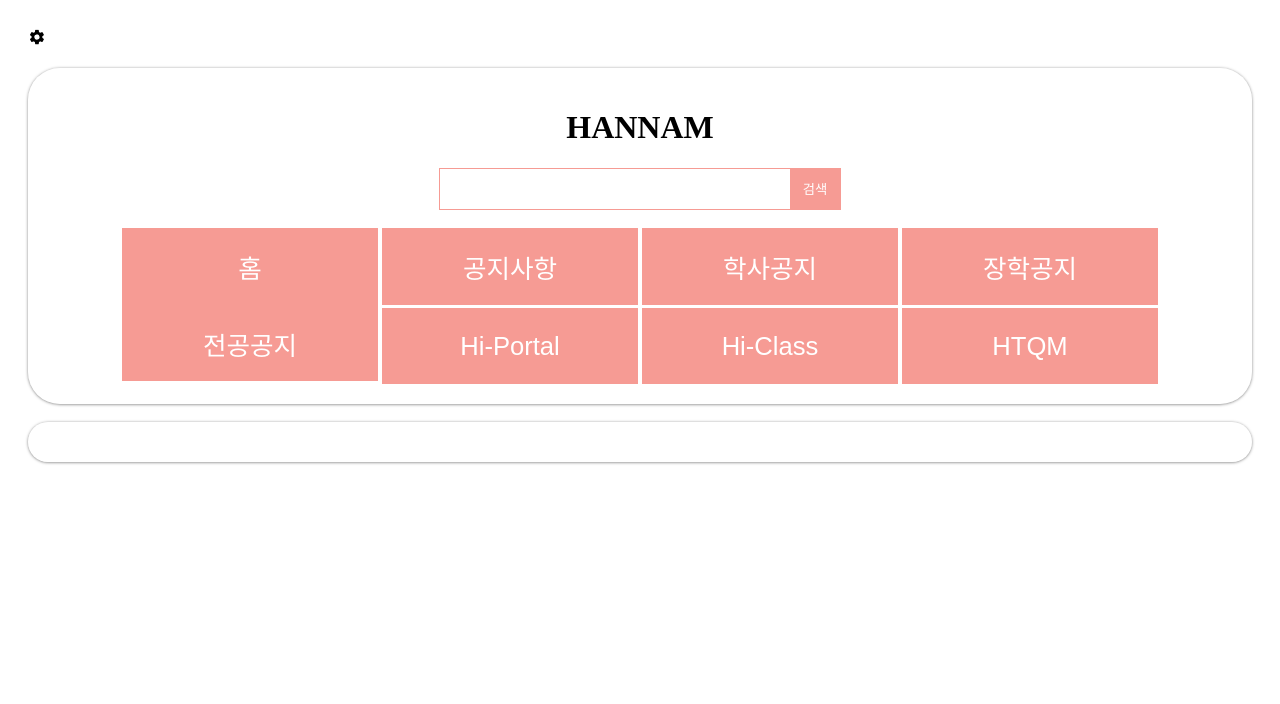
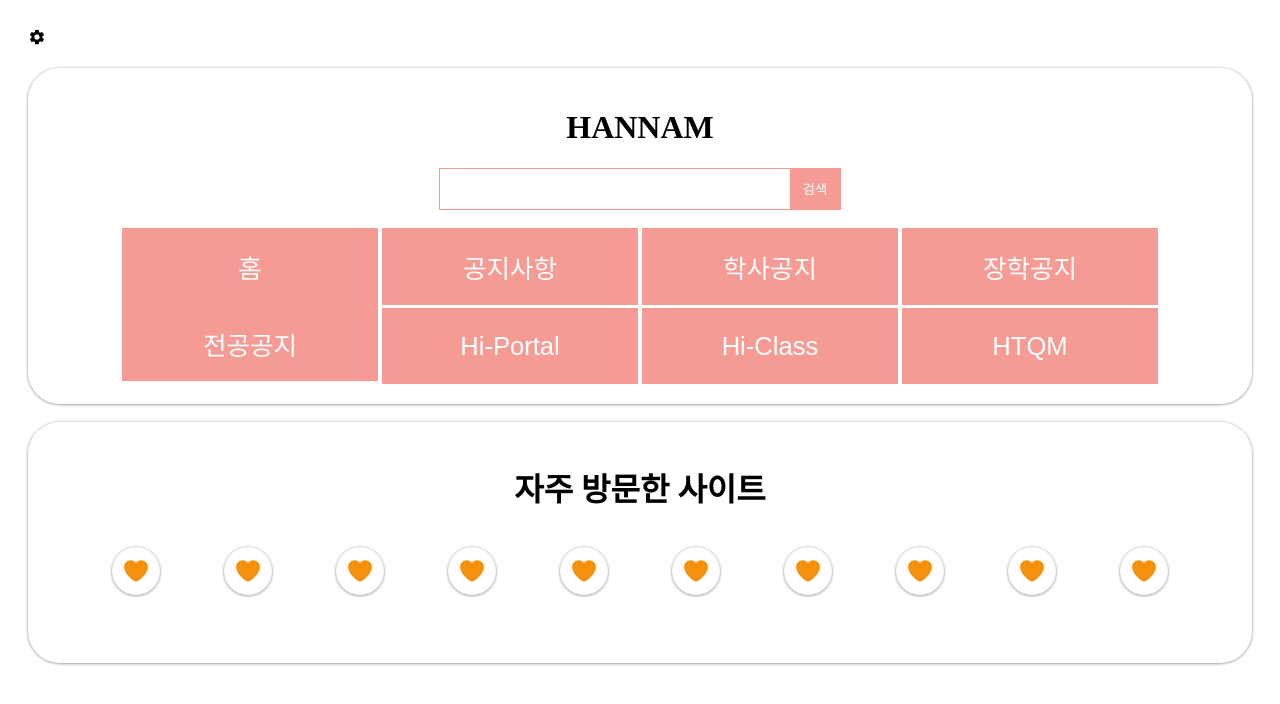
Before and after one commit to nohhow/hnu-notice, a browser extension: page index.html in a window 1280 px wide. Drawn offline with Linux system fonts and the light colour scheme.

Commit message:
자주 방문한 사이트 기능 추가 및 UI 변경

```diff
--- a/index.html
+++ b/index.html
@@ -3,6 +3,8 @@
 <head>
 	<meta charset="utf-8">
 	<title>새 탭</title>
+
+
 	<style>
 		#bg-white-r{
 			background-color: rgba( 255, 255, 255, 0.5 );
@@ -93,46 +95,71 @@
 			color: #ffffff;
 		}
 
-		/* style 코드 출처 : https://codesandbox.io/u/sunhwa508 */
-		#info {
-			text-transform: capitalize;
-			font-size: 3rem;
+		/* GOOGLE TILE ICON*/
+		.tile-icon {
+			align-items: center;
+			background-color: rgb(255, 255, 255);
+			box-shadow:0 0.5px 3px rgba(0, 0, 0, 0.5);
+			border-radius: 50%;
+			display: flex;
+			flex-shrink: 0;
+			height: 48px;
+			justify-content: center;
+			margin-top: 16px;
+			margin-bottom: 16px;
+			width: 48px;
+		}
+		.tile-title {
+			align-items: center;
+			display: flex;
+			margin-top: 6px;
+			padding: 2px 8px;
+			width: 88px;
+		}
+		.tile-title span {
+			overflow: hidden;
+			text-align: center;
+			text-overflow: ellipsis;
+			color: #000000;
 			white-space: nowrap;
-			color: transparent;
-			margin: 0;
-			position: absolute;
-			top: 50%;
-			left: 50%;
-			transform: translate(-50%, -50%);
+			width: 100%;
 		}
-		#info::before {
-			content: "오늘도 좋은 하루 보내세요!";
-			position: absolute;
-			top: 0;
-			left: 0;
-			width: 100%;
-			height: 100%;
-			color: #000000;
-			overflow: hidden;
-			border-right: 3px solid black;
-			animation: typing 5s steps(15) infinite;
+		.tile {
+			-webkit-tap-highlight-color: transparent;
+			align-items: center;
+			border-radius: 4px;
+			box-sizing: border-box;
+			cursor: pointer;
+			display: flex;
+			flex-direction: column;
+			height: 112px;
+			opacity: 1;
+			outline: none;
+			position: relative;
+			text-decoration: none;
+			transition-duration: 300ms;
+			transition-property: left, top;
+			transition-timing-function: ease-in-out;
+			user-select: none;
+			width: 112px;
 		}
-		@keyframes typing {
-			0% {
-				width: 0%;
-			}
-			50% {
-				width: 100%;
-			}
-			100% {
-				width: 0%;
-			}
+
+		#container {
+			display: flex;
+			flex-wrap: wrap;
+			justify-content: center;
 		}
+
+		.icons{
+			width: 24px;
+			height: 24px;
+		}
+
 	</style>
 </head>
 <body>
 
-			<input type="image" id="bgSetBtn" value = "배경화면변경 팝업" src="icon.png">
+		<input type="image" id="bgSetBtn" value = "배경화면변경 팝업" src="icon.png">
 		<center>
 			<br>
 			<div id = "bg-white-r">
@@ -157,6 +184,92 @@
 			</div>
 			<br/>
 			<div id = "bg-white-r">
+				<!-- 자주 방문한 사이트 뷰 -->
+				<div id = "websites" style="display: block;">
+					<h1>자주 방문한 사이트</h1>
+					<div id="container">
+						<a class="tile" id ="tile_0" href="">
+							<div class="tile-icon">
+								<input class="icons" type="image" id ="top_img_0" value = "top0" src="favicon.png">
+							</div>
+							<div class="tile-title">
+								<span id="top_title_0"></span>
+							</div>
+						</a>
+						<a class="tile" id ="tile_1" href="">
+							<div class="tile-icon">
+								<input class="icons" type="image" id ="top_img_1" value = "top1" src="favicon.png">
+							</div>
+							<div class="tile-title">
+								<span id="top_title_1"></span>
+							</div>
+						</a>
+						<a class="tile" id ="tile_2" href="">
+							<div class="tile-icon">
+								<input class="icons" type="image" id ="top_img_2" value = "top2" src="favicon.png">
+							</div>
+							<div class="tile-title">
+								<span id="top_title_2"></span>
+							</div>
+						</a>
+						<a class="tile" id ="tile_3" href="">
+							<div class="tile-icon">
+								<input class="icons" type="image" id ="top_img_3" value = "top3" src="favicon.png">
+							</div>
+							<div class="tile-title">
+								<span id="top_title_3"></span>
+							</div>
+						</a>
+						<a class="tile" id ="tile_4" href="">
+							<div class="tile-icon">
+								<input class="icons" type="image" id ="top_img_4" value = "top4" src="favicon.png">
+							</div>
+							<div class="tile-title">
+								<span id="top_title_4"></span>
+							</div>
+						</a>
+						<a class="tile" id ="tile_5" href="">
+							<div class="tile-icon">
+								<input class="icons" type="image" id ="top_img_5" value = "top5" src="favicon.png">
+							</div>
+							<div class="tile-title">
+								<span id="top_title_5"></span>
+							</div>
+						</a>
+						<a class="tile" id ="tile_6" href="">
+							<div class="tile-icon">
+								<input class="icons" type="image" id ="top_img_6" value = "top6" src="favicon.png">
+							</div>
+							<div class="tile-title">
+								<span id="top_title_6"></span>
+							</div>
+						</a>
+						<a class="tile" id ="tile_7" href="">
+							<div class="tile-icon">
+								<input class="icons" type="image" id ="top_img_7" value = "top7" src="favicon.png">
+							</div>
+							<div class="tile-title">
+								<span id="top_title_7"></span>
+							</div>
+						</a>
+						<a class="tile" id ="tile_8" href="">
+							<div class="tile-icon">
+								<input class="icons" type="image" id ="top_img_8" value = "top8" src="favicon.png">
+							</div>
+							<div class="tile-title">
+								<span id="top_title_8"></span>
+							</div>
+						</a>
+						<a class="tile" id ="tile_9" href="">
+							<div class="tile-icon">
+								<input class="icons" type="image" id ="top_img_9" value = "top9" src="favicon.png">
+							</div>
+							<div class="tile-title">
+								<span id="top_title_9"></span>
+							</div>
+						</a>
+					</div>
+				</div>
 				<!-- 각 공지사항이 표시될 iframe -->
 				<iframe src="" width="65%" height="800" scrolling="yes" frameborder="0" style="display:none;">
 					<p>Your browser does not support to show this contents.</p>
--- a/link.js
+++ b/link.js
@@ -10,6 +10,59 @@
 
 	document.querySelector('body').style = `background : url(${getImage}); background-size : cover; background-repeat : no-repeat;`;
 
+}
+
+// 자주 방문한 사이트 객체
+function topSite(){}
+var sites = [];
+
+//크롬 자주 방문한 사이트 추출 최대 10개
+chrome.topSites.get(function(info){
+	for(var i=0;i<info.length;i++) {
+		sites[i] = new topSite();
+		sites[i].title = info[i].title;
+		sites[i].url = info[i].url;
+		sites[i].tile_id = "tile_"+i;
+		sites[i].img_id = "top_img_"+i;
+		sites[i].title_id = "top_title_"+i;
+		setSites(sites[i]);
+		// alert(info[i].url);
+	}
+});
+
+// 요소에 각각 자주 방문한 사이트 적용
+function setSites(site){
+	var tile_element = document.getElementById(site.tile_id);
+	var img_element = document.getElementById(site.img_id);
+	var title_element = document.getElementById(site.title_id);
+
+	var regex = /(http(s)?:\/\/)([a-z0-9\w]+\.*)+[a-z0-9]{2,4}/gi;
+	var result_url = site.url.match(regex);
+
+	img_element.src = result_url+'/favicon.ico';
+
+	img_element.addEventListener('click', function(){
+		location.href = site.url;
+	})
+	img_element.addEventListener('error', function(){
+		this.src = 'favicon.png';
+	})
+
+	tile_element.href = site.url;
+	title_element.innerText = site.title;
+}
+
+//tile에 대한 마우스 over, out 이벤트 설정
+var tiles = document.querySelectorAll(".tile");
+var tilesLength = tiles.length;
+
+for(var i=0; i < tilesLength; i++){
+	tiles[i].addEventListener("mouseover",function(){
+		this.style.opacity = 0.5;
+	});
+	tiles[i].addEventListener('mouseout', function(){
+		this.style.opacity = 1;
+	});
 }
 
 // 버튼 클릭 이벤트 리스너 설정
@@ -121,6 +174,7 @@
 
 // iframe 보이기 및 링크 설정
 function getLink(click){
+	document.getElementById('websites').style.display = "none";
 	document.querySelector('iframe').style.display = "block";
 	document.querySelector('iframe').style.visibility = "visible";
 	if(click == 'janghak'){
```
Also changed, not shown: favicon.png (added), manifest.json.
